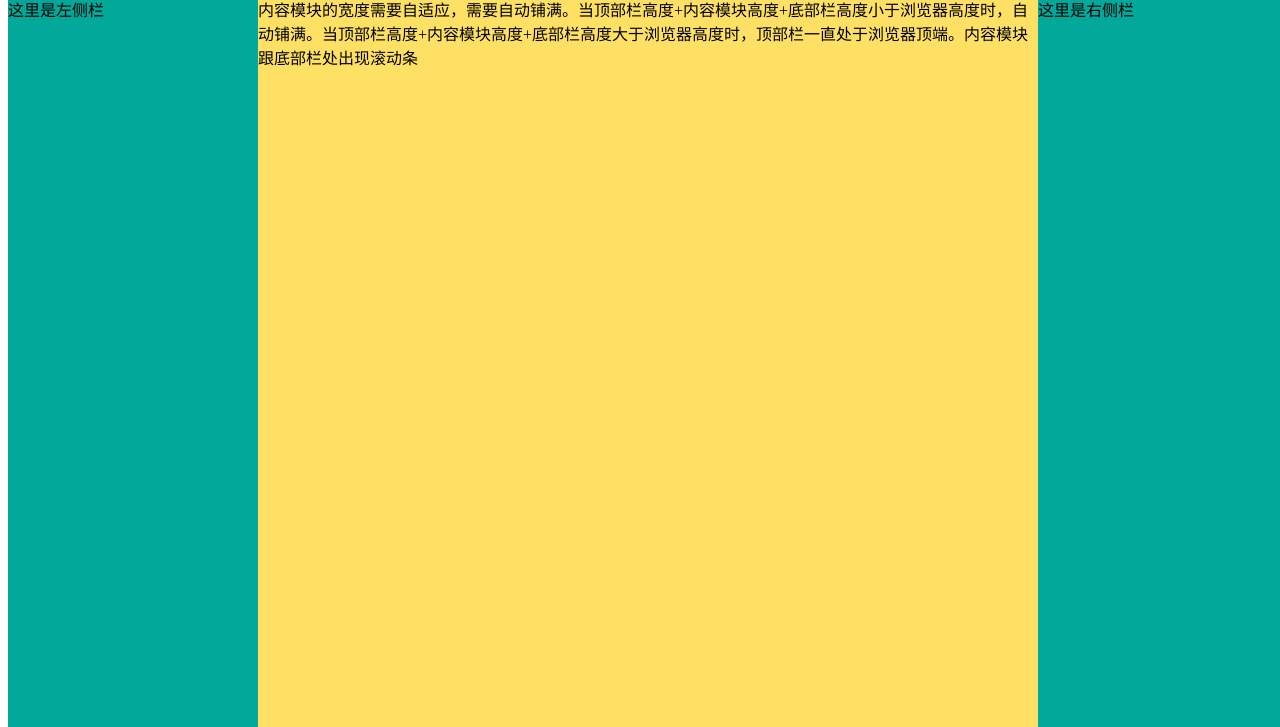
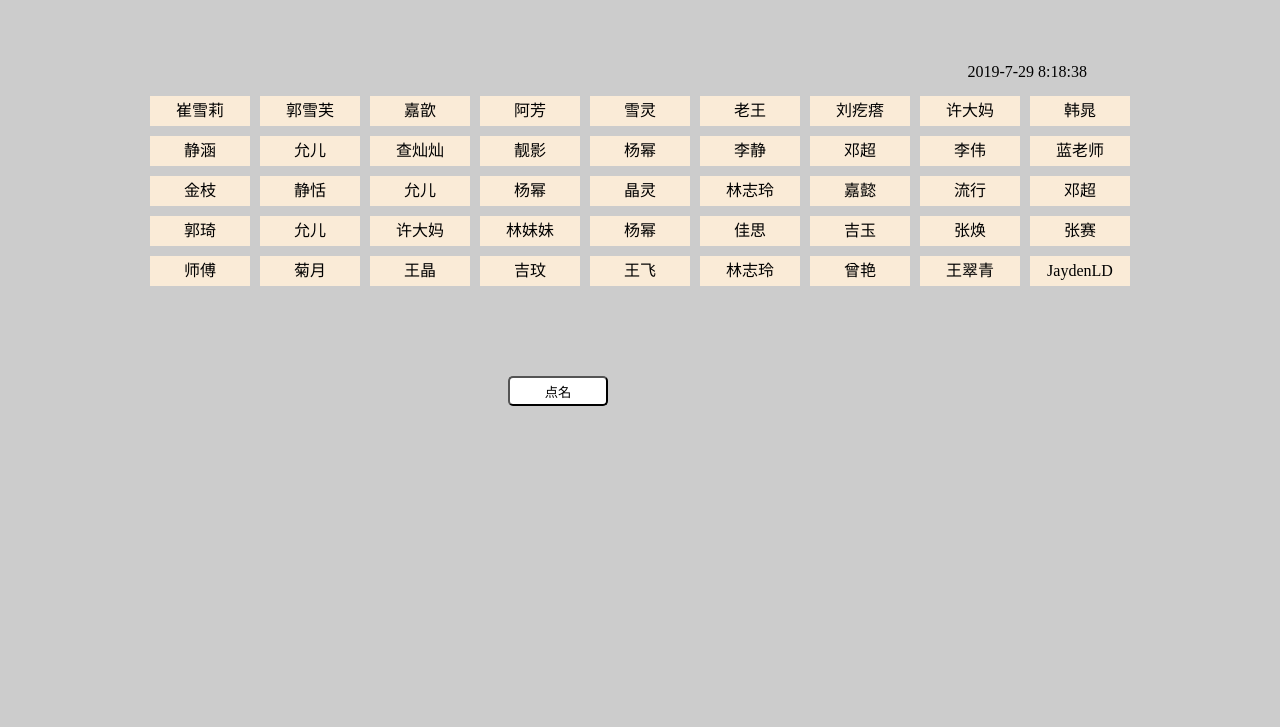
Before and after one commit to linyuanjie/dian, a plain HTML site: page index.html in a window 1280 px wide. Shown: the part 81-808 px from the top of the page. Drawn offline with Linux system fonts and the light colour scheme.

Commit message:
随机点名系统

```diff
--- a/index.html
+++ b/index.html
@@ -1,81 +1,97 @@
 <!DOCTYPE html>
-<html>
+<html lang="en">
 <head>
-	<title>圣杯布局进阶版-flex布局实现</title>
-	<style type="text/css">
-		html,body{
-			width: 100%;
-			height: 100%;
-			min-width: 1200px;
+    <meta charset="UTF-8">
+    <title>Title</title>
+    <style>
+        body{
+            background:#ccc;
         }
-		.layout{
-			width: 100%;
-			height: 100%;
-			display: flex;
-			flex-direction: column;
+        h1{
+            text-align: center;
+            color:white;
         }
-		.header{
-			flex: 0 0 70px;
-			background:#F39322;
+        #btn{
+            width:100px;
+            height:30px;
+            background:#fff;
+            border-radius: 5px;
+            margin-left:500px;
+            margin-top:50px;
         }
-		.main{
-			display: flex;
-			flex: 1;
-			flex-direction: column;
-			overflow: auto;
+        .box{
+            width:1000px;
+            height:240px;
+            margin:100px auto 0;
+            clear: both;
         }
-		.center{
-			flex: 1;
-			display: flex;
-			background:#BCE5E5;
+        .name{
+            width:100px;
+            height:30px;
+            float:left;
+            background:antiquewhite;
+            margin-left:10px;
+            margin-top:10px;
+            text-align: center;
+            line-height:30px;
         }
-		.left{
-			flex: 0 0 250px;
-			background:#02A899;
-		}
-		.content{
-			flex: 1;
-			background: #FEE064;
-			overflow: hidden;
-		}
-		.right{
-			flex: 0 0 250px;
-			background: #02A899;
-		}
-		.bottom{
-			flex: 0 0 70px;
-			background:#C7262F;
-		}
-		.page{
-			width: 100%;
-			height: 850px;
+        #span{
+            float: right;
+            position:relative;
+            top:55px;
+            right:185px;
         }
     </style>
 </head>
 <body>
-	<div class="layout">
-		<div class="header">这里是顶部栏</div>
-		<div class="main">
-			<div class="center">
-				<div class="left">这里是左侧栏</div>
-				<div class="content">
-					<div class="page">
-						内容模块的宽度需要自适应，需要自动铺满。当顶部栏高度+内容模块高度+底部栏高度小于浏览器高度时，自动铺满。当顶部栏高度+内容模块高度+底部栏高度大于浏览器高度时，顶部栏一直处于浏览器顶端。内容模块跟底部栏处出现滚动条
-					</div>
-				</div>
-				<div class="right">这里是右侧栏</div>
-			</div>
-			<div class="bottom">这里是底部栏</div>
-		</div>
-	</div>
+    <h1>随机点名系统</h1>
+    <span id="span">123</span>
+    <div class="box" id="box"></div>
+    <input type="button" id="btn" value="点名">
 </body>
-<script type="text/javascript">
-	Number.prototype.add = function(n){
-		return this.valueOf() +n;
+</html>
+<script>
+    var arrs = ["崔雪莉","郭雪芙","嘉歆","阿芳","雪灵","老王","刘疙瘩","许大妈",
+        "韩晁","静涵","允儿","查灿灿","靓影","杨幂","李静","邓超","李伟","蓝老师"
+        ,"金枝","静恬","允儿","杨幂","晶灵","林志玲","嘉懿","流行","邓超","郭琦"
+        ,"允儿","许大妈","林妹妹","杨幂","佳思","吉玉","张焕","张赛","师傅","菊月"
+        ,"王晶","吉玟","王飞","林志玲","曾艳","王翠青","JaydenLD"];
+    var boxNode = document.querySelector('#box');
+    for(var i=0;i<arrs.length;i++){
+       var divNode = document.createElement('div');
+       divNode.innerHTML=arrs[i];
+       divNode.className = 'name';
+       boxNode.appendChild(divNode);
     }
-	Number.prototype.minus = function(n){
-		return this.valueOf() - n;
+    var btn = document.getElementById('btn');
+    var timeId;
+    btn.onclick=function(){
+        if(this.value == "点名"){
+            timeId=setInterval(function(){
+                for(var i=0;i<arrs.length;i++){
+                    boxNode.children[i].style.background='';
                 }
-	(5).add(3).minus(2);
+
+                var random = parseInt(Math.random()*arrs.length);
+                boxNode.children[random].style.background='red';
+            },100)
+            this.value = "停止";
+        }else{
+            clearInterval(timeId);
+            this.value='点名';
+        }
+    }
+    var span = document.querySelector('#span');
+    getTime();
+    setInterval(getTime,1000);
+    function getTime(){
+        var day = new Date;
+        var year = day.getFullYear();
+        var month = day.getMonth()+1;
+        var dat = day.getDate();
+        var hour = day.getHours();
+        var mit = day.getMinutes();
+        var sed = day.getSeconds();
+        span.innerHTML = year+'-'+month+'-'+dat+' '+hour+':'+mit+':'+sed;
+    }
 </script>
-</html>
```
Lines whose indentation alone changed are shown as unchanged.
